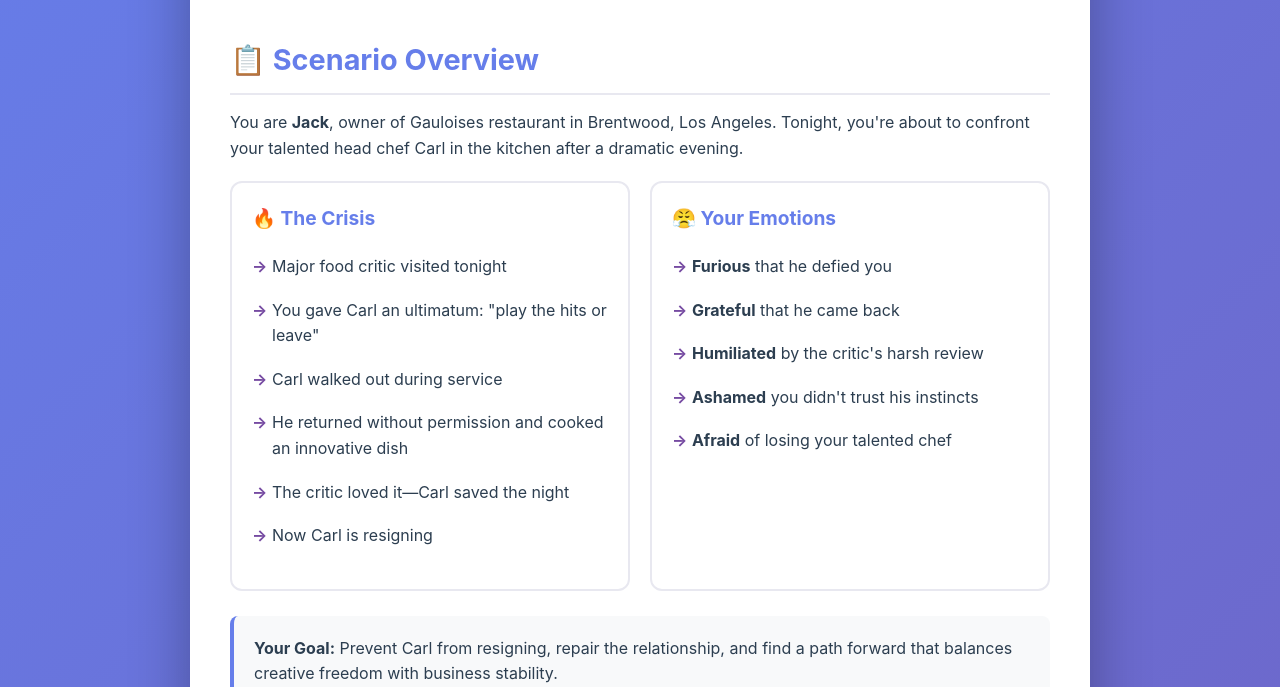
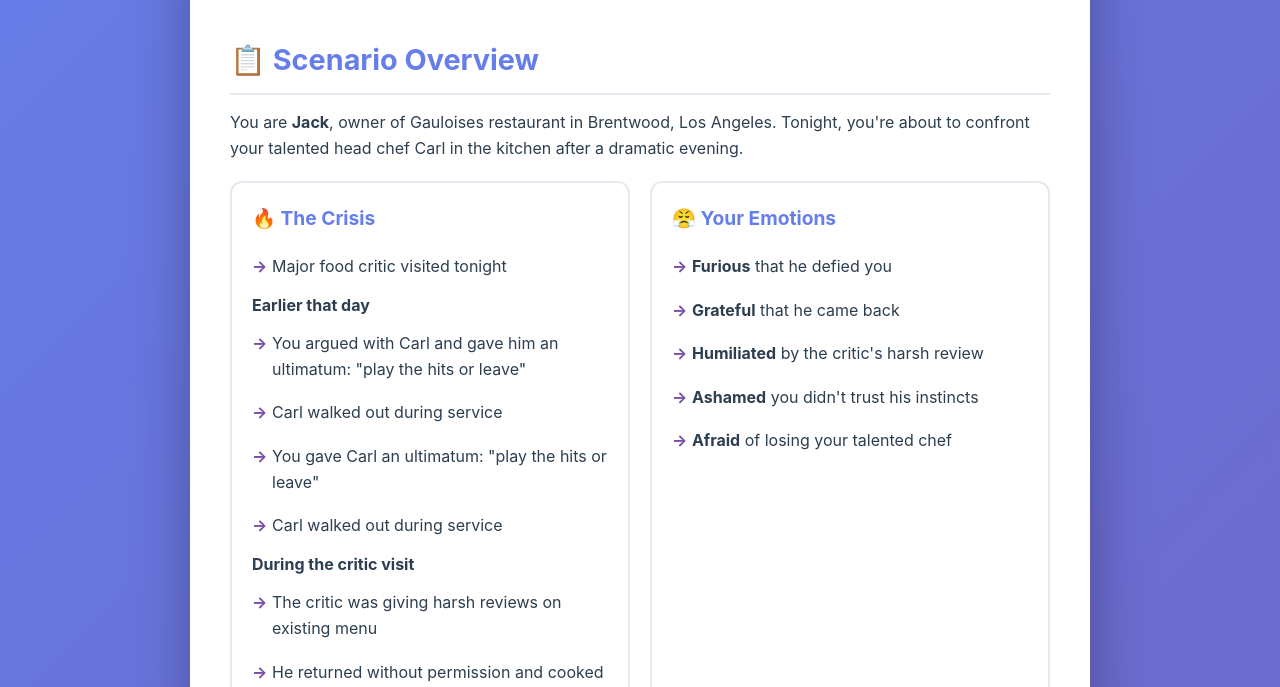
Before and after one commit to karinaykh/IT2900Carl, a plain HTML site: page index.html in a window 1280 px wide. Shown: the part 265-952 px from the top of the page. Drawn offline with Linux system fonts and the light colour scheme.

Commit message:
Update index.html

```diff
--- a/index.html
+++ b/index.html
@@ -439,11 +439,16 @@
                         <h4>🔥 The Crisis</h4>
                         <ul>
                             <li>Major food critic visited tonight</li>
+                            <strong>Earlier that day</strong>
+                            <li>You argued with Carl and gave him an ultimatum: "play the hits or leave"</li>
+                            <li>Carl walked out during service</li>
                             <li>You gave Carl an ultimatum: "play the hits or leave"</li>
                             <li>Carl walked out during service</li>
+                          <strong>During the critic visit</strong>
+							<li>The critic was giving harsh reviews on existing menu</li>
                             <li>He returned without permission and cooked an innovative dish</li>
                             <li>The critic loved it—Carl saved the night</li>
-                            <li>Now Carl is resigning</li>
+                           <strong> Now Carl is resigning</strong>
                         </ul>
                     </div>
 
@@ -510,7 +515,7 @@
                         <div class="phase-number">5</div>
                         <strong>Critical Reflection</strong>
                         <p style="font-size: 0.9em; margin-top: 8px; color: #2196F3; font-weight: 600;">Talking to 🧠 Inner Voice</p>
-                        <p style="font-size: 0.85em; margin-top: 5px;">Reflect on your leadership and extract key lessons</p>
+                        <p style="font-size: 0.85em; margin-top: 5px;The Crisis">Reflect on your leadership and extract key lessons</p>
                     </div>
                 </div>
 
```
